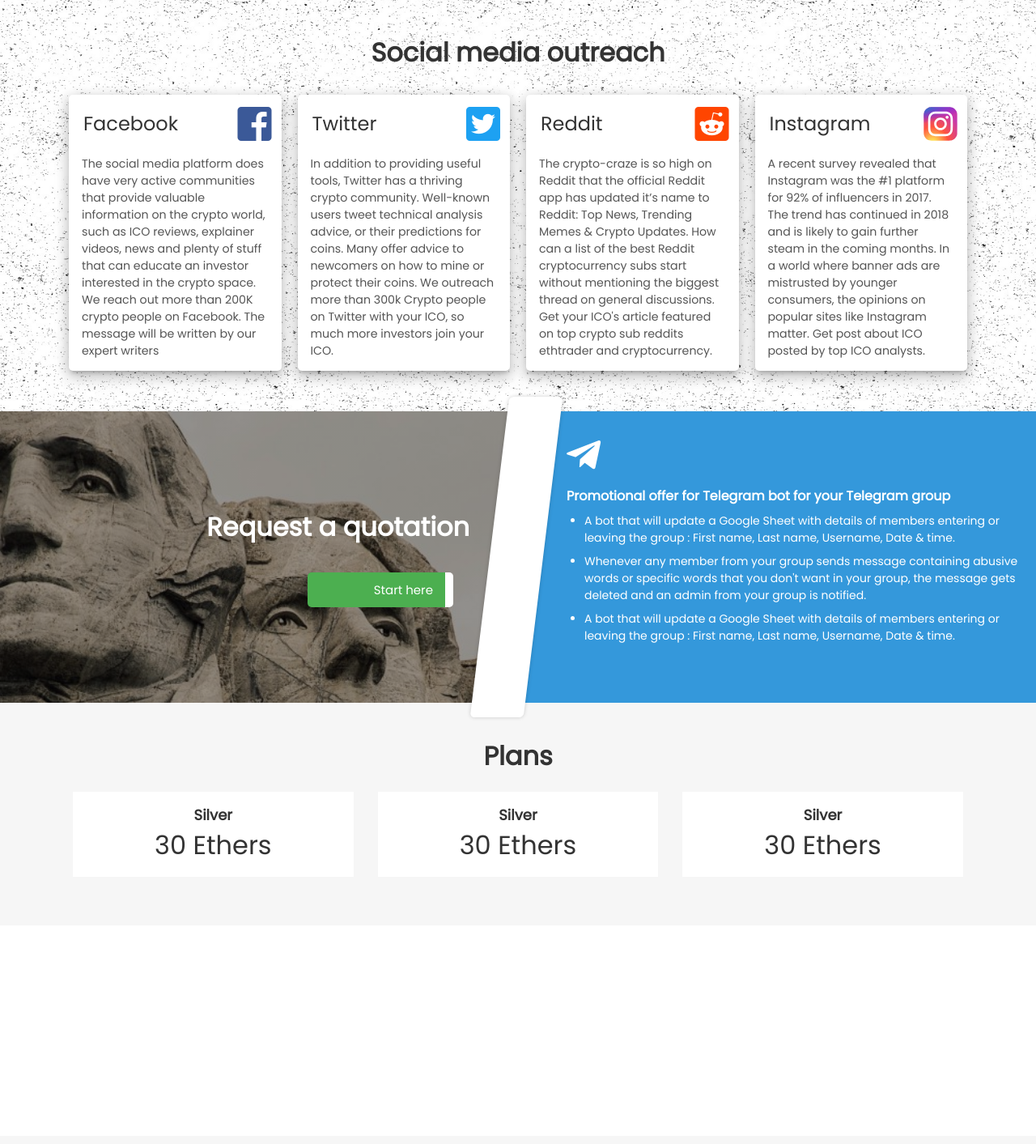
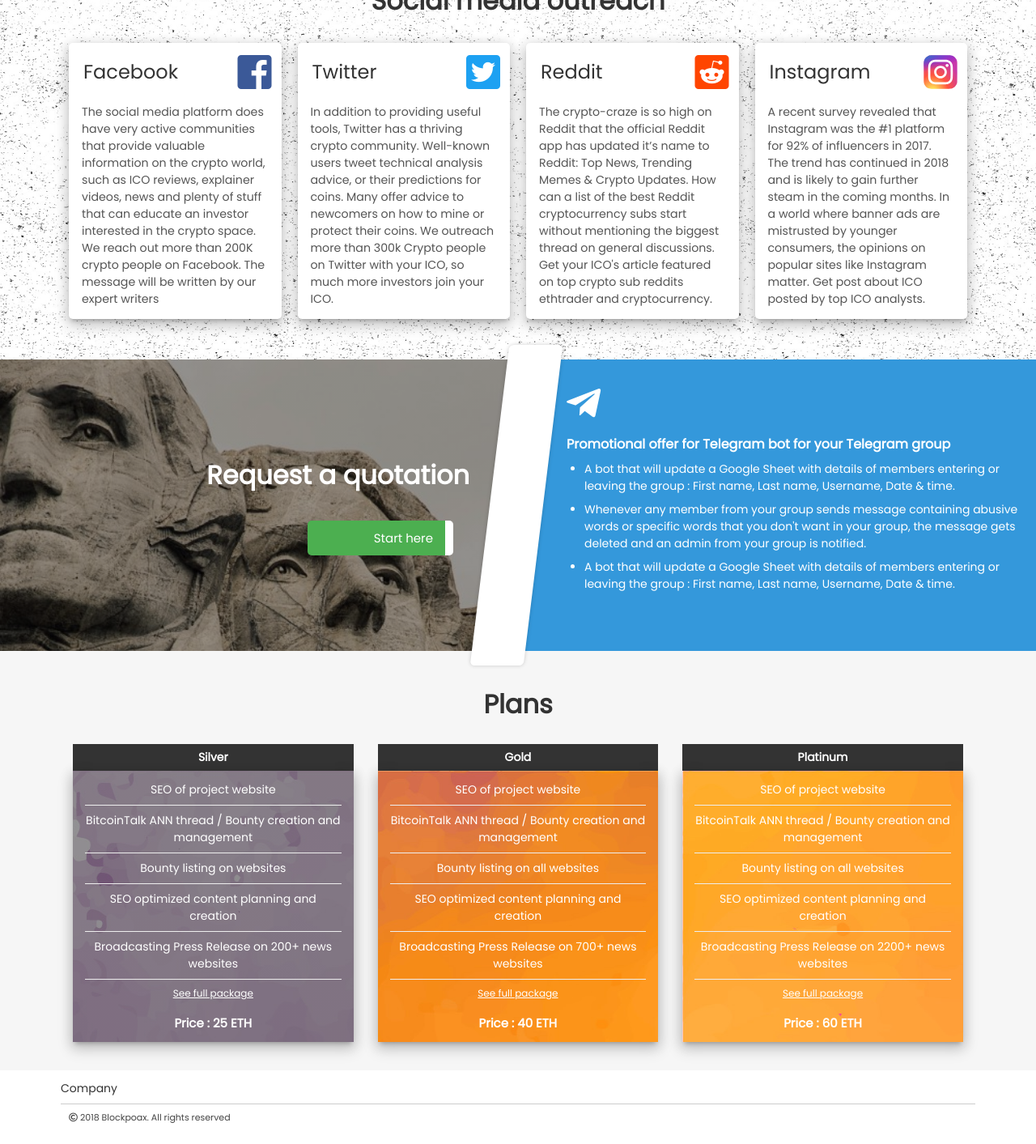
Before and after one commit to jatinlal1994/blockpoax, a Django app: template templates/public/pages/home.html in a window 1280 px wide. Shown: the part 2022-3435 px from the top of the page at 81% size. Before the commit the page ends 3078 px from the top, so only its background shows below. Run offline with Django 3.2, Linux system fonts and the light colour scheme; the template is opened without the code that fills it, so the values that code supplies are empty; some libraries are stand-ins or nearby versions.

Commit message:
Pushing code

```diff
--- a/public/views.py
+++ b/public/views.py
@@ -2,6 +2,3 @@
 
 def home(request):
 	return render(request, 'public/pages/home.html', {})
-
-def day(request):
-	return render(request, 'public/pages/day.html', {})
--- a/raws/scss/public/_base.scss
+++ b/raws/scss/public/_base.scss
@@ -22,6 +22,11 @@
 #nav{
 	$border-width: 2px;
 	$transition-time: 500ms;
+	#logo{
+		img{height: 42px;margin: 3px 0;@include float-left;}
+		p{@include float-left;margin-left: 8px;font-weight: bold;line-height: 48px;font-size: 26px;}
+		&:after{clear: both;display: block;content: ""}
+	}
 	ul{
 		li{@include inline-block;line-height: 48px;margin: 0 4px;
 			p{padding: 7px 12px;display: inline;position: relative;color: #333;cursor: pointer;
@@ -114,10 +119,10 @@
 }
 
 #started-button{text-align: center;margin-top: 18px;
-	#start-request{padding: 8px 12px;background-color: $green;color: #fff;display: inline;cursor: pointer;}
+	#start-request{padding: 8px 12px;background-color: $green;color: #fff;@include inline-block;cursor: pointer;margin-bottom: 35px;}
 }
 
-#services{width: 100%;height: 330px;margin-top: 355px;background: linear-gradient(rgba(0,0,0,0.4), rgba(0,0,0,0.4)), url('/dist/images/wireframe.jpg');position: relative;@include background-size(cover);background-position: center;
+#services{width: 100%;margin-top: 355px;background: linear-gradient(rgba(0,0,0,0.4), rgba(0,0,0,0.4)), url('/dist/images/wireframe.jpg');position: relative;@include background-size(cover);background-position: center;
 	#testimonial{width: calc(100% - 30px);position: absolute;bottom: calc(100% - 40px);background: linear-gradient(rgba(0,0,0,0.2), rgba(0,0,0,0.2)), url('/dist/images/green.jpg');left: 15px;@include border-radius(5px);background-position: center;@include box-shadow(0 0 5px 0 rgba(0,0,0,0.18));@include border-radius(5px);
 		#testimonial-section-title{text-align: center;font-size: 32px;font-weight: bold;margin-top: 22px;color: #fff;}
 		#testimonial-container{width: calc(100% - 30px);max-width: 850px;margin: 6px auto 30px auto;
@@ -246,15 +251,30 @@
 }
 
 #plans{
-	#plans-section-title{text-align: center;font-size: 32px;font-weight: bold;margin-top: 42px;color: #333;margin-bottom: 20px;}
+	#plans-section-title{text-align: center;font-size: 32px;font-weight: bold;margin-top: 42px;color: #333;margin-bottom: 10px;}
 	#plans-row{
-		.plan-card{background-color: #fff;padding: 15px;}
-		.plan{width: 33.33%;@include float-left;text-align: center;padding: 0 15px;
-			.plan-title{font-size: 18px;font-weight: bold;}
+		.plan-card{padding: 15px;}
+		.plan{width: 33.33%;@include float-left;text-align: center;padding: 0 0px;
+			.plan-title{font-size: 14px;line-height: 33px;font-weight: bold;color: #fff;background-color: #333;
+			}
+		}
+		.plan-content{padding: 0 15px;background-color: #fff;background-size: cover;@include box-shadow(0 8px 17px 2px rgba(0,0,0,0.14), 0 3px 14px 2px rgba(0,0,0,0.12), 0 5px 5px -3px rgba(0,0,0,0.2));
+			&.silver{background: linear-gradient(rgba(0,0,0,0.4), rgba(0,0,0,0.4)), url('/dist/images/silver.jpg');}
+			&.gold{background: url('/dist/images/gold.jpg');}
+			&.platinum{background: url('/dist/images/platinum.jpg');}
 		}
 		&:after{clear: both;display: block;content: ""}
 	}
-	.plan-price{font-size: 32px;}
+	.plan-price{font-size: 15px;font-weight: bold;padding-bottom: 12px;color: #fff;}
+	ul{padding-top: 8px;}
+	li{margin: 5px 0;margin: 5px 0;border-bottom: 1px solid #eee;margin-bottom: 8px;padding-bottom: 8px;color: #fff;
+		&:last-child{border-bottom: none;}
+	}
+	.read-more{text-decoration: underline;color: #fff;font-size: 12px;cursor: pointer;}
 }
 
-#footer{width: 100%;height: 260px;background-color: #fff;margin-top: 60px;}
+.plan-modal{position: fixed;top: 0;left: 0;display: none;}
+
+#footer{width: 100%;background-color: #fff;margin-top: 20px;padding-top: 12px;padding-bottom: 12px;
+	#footer-copy{border-top: 1px solid #ccc;padding-top: 8px;margin-top: 8px;padding-bottom: 12px;padding-left: 10px;padding-right: 10px;p, i{font-size: 11px;color: #444}}
+}
--- a/socserv/urls.py
+++ b/socserv/urls.py
@@ -20,6 +20,5 @@
 
 urlpatterns = [
     path('admin/', admin.site.urls),
-    path('', public.day, name='day'),
-    path('demo', public.home, name='public'),
+    path('', public.home, name='public'),
 ]
--- a/templates/public/base.html
+++ b/templates/public/base.html
@@ -9,8 +9,8 @@
 		<meta name="theme-color" content="#4f3cbf" />
 		<meta name="keywords" content="{% block keywords %}{% endblock %}" />
 		<meta name="description" content="{% block description %}{% endblock %}" />
-		<link rel="shortcut icon" href="assets/favicon.png" />
-		<link rel="apple-touch-icon" href="assets/favicon.png" />
+		<link rel="shortcut icon" href="{% static 'images/logo.png' %}" />
+		<link rel="apple-touch-icon" href="{% static 'images/logo.png' %}" />
 		<link rel="stylesheet" href="{% static 'css/public.css' %}" />
 		<link rel="stylesheet" href="https://use.fontawesome.com/releases/v5.5.0/css/all.css">
 		<link href="https://fonts.googleapis.com/css?family=Poppins:300,400" rel="stylesheet">
@@ -19,7 +19,18 @@
 		<div id="content">
 			{% block content %}{% endblock %}
 		</div>
-		<div id="footer"></div>
+		<div id="footer">
+			<div class="container">
+				<div id="footer-row">
+					<div class="footer-col">
+						<p class="footer-col-title">Company</p>
+					</div>
+				</div>
+				<div id="footer-copy">
+					<p><i class="far fa-copyright"></i> 2018 Blockpoax. All rights reserved</p>
+				</div>
+			</div>
+		</div>
 		<script src="https://cdn.jsdelivr.net/npm/particles.js@2.0.0/particles.min.js"></script><script src="{% static 'scripts/public.js' %}"></script>
 	</body>
 </html>
--- a/templates/public/pages/home.html
+++ b/templates/public/pages/home.html
@@ -12,7 +12,10 @@
 			<div class="container">
 				<div class="mrow">
 					<div class="left">
-						<div id="logo"></div>
+						<div id="logo">
+							<img src="http://www.fastlaneus.com/blog/wp-content/uploads/2017/03/blockchain.png" alt="logo">
+							<p>Blockpoax</p>
+						</div>
 					</div>
 					<div class="right">
 						<ul>
@@ -292,26 +295,26 @@
 				<div class="request-row">
 					<div class="field">
 						<label for="project-name">Contact name</label>
-						<input autocomplete="off" autocorrect="off" autocapitalize="off" spellcheck="false" placeholder="Token name" id="project-name" type="text">
+						<input autocomplete="off" autocorrect="off" autocapitalize="off" spellcheck="false" placeholder="Full name" id="project-name" type="text">
 					</div>
 					<div class="field">
-						<label>Email ID</label>
+						<label>Contact Email</label>
 						<input autocomplete="off" autocorrect="off" autocapitalize="off" spellcheck="false" placeholder="Email ID" type="email">
 					</div>
 				</div>
 				<div class="request-row">
 					<div class="field">
 						<label>Telegram ID</label>
-						<input autocomplete="off" autocorrect="off" autocapitalize="off" spellcheck="false" placeholder="Telegram ID" type="text">
+						<input autocomplete="off" autocorrect="off" autocapitalize="off" spellcheck="false" placeholder="@username" type="text">
 					</div>
 					<div class="field">
 						<label>Exchanges listed</label>
-						<input autocomplete="off" autocorrect="off" autocapitalize="off" spellcheck="false" placeholder="Exchanges names" type="text">
+						<input autocomplete="off" autocorrect="off" autocapitalize="off" spellcheck="false" placeholder="Names of exchanges" type="text">
 					</div>
 				</div>
 				<div class="field">
 					<label>Description ( optional )</label>
-					<textarea placeholder="Please explain a little more about you..." autocomplete="off" autocorrect="off" spellcheck="false"></textarea>
+					<textarea placeholder="Please explain a little more about your project..." autocomplete="off" autocorrect="off" spellcheck="false"></textarea>
 				</div>
 				<div class="field">
 					<label>Services required</label>
@@ -404,18 +407,95 @@
 	<p id="plans-section-title">Plans</p>
 	<div class="container">
 		<div class="mrow" id="plans-row">
-			{% for i in 'abc' %}
 			<div class="plan">
 				<div class="plan-card">
-					<p class="plan-title">Silver</p>
-					<ul>
-						<li></li>
-					</ul>
-					<p class="plan-price">30 Ethers</p>
+					<p class="plan-title silver">Silver</p>
+					<div class="plan-content silver">
+						<ul>
+							<li>SEO of project website</li>
+							<li>BitcoinTalk ANN thread / Bounty creation and management</li>
+							<li>Bounty listing on websites</li>
+							<li>SEO optimized content planning and creation</li>
+							<li>Broadcasting Press Release on 200+ news websites</li>
+							<li>
+								<p class="read-more">See full package</p>
+							</li>
+						</ul>
+						<p class="plan-price"><span>Price :</span> 25 ETH</p>
+					</div>
 				</div>
 			</div>
-			{% endfor %}
+			<div class="plan">
+				<div class="plan-card">
+					<p class="plan-title gold">Gold</p>
+					<div class="plan-content gold">
+						<ul>
+							<li>SEO of project website</li>
+							<li>BitcoinTalk ANN thread / Bounty creation and management</li>
+							<li>Bounty listing on all websites</li>
+							<li>SEO optimized content planning and creation</li>
+							<li>Broadcasting Press Release on 700+ news websites</li>
+							<li>
+								<p class="read-more">See full package</p>
+							</li>
+						</ul>
+						<p class="plan-price"><span>Price :</span> 40 ETH</p>
+					</div>
+				</div>
+			</div>
+			<div class="plan">
+				<div class="plan-card">
+					<p class="plan-title platinum">Platinum</p>
+					<div class="plan-content platinum">
+						<ul>
+							<li>SEO of project website</li>
+							<li>BitcoinTalk ANN thread / Bounty creation and management</li>
+							<li>Bounty listing on all websites</li>
+							<li>SEO optimized content planning and creation</li>
+							<li>Broadcasting Press Release on 2200+ news websites</li>
+							<li>
+								<p class="read-more">See full package</p>
+							</li>
+						</ul>
+						<p class="plan-price"><span>Price :</span> 60 ETH</p>
+					</div>
+				</div>
+			</div>
 		</div>
 	</div>
 </div>
+
+<div class="plan-modal">
+	<div class="plan-vertical">
+		<div class="plan-container">
+			<div class="plan-modal-header">
+				<p>Silver</p>
+			</div>
+			<div class="plan-modal-features">
+				<ul>
+					<li>SEO of project website</li>
+					<li>BitcoinTalk ANN thread / Bounty creation and management</li>
+					<li>Bounty listing on all websites</li>
+					<li>SEO optimized content planning and creation</li>
+					<li>Broadcasting Press Release on 200+ news websites</li>
+					<li>Publication on 5+ Cryptocurrency news websites</li>
+					<li>Total PR outreach of more than 1 million</li>
+					<li>Reddit trending in Crypto sub-reddits</li>
+					<li>Twitter engagement with 3k followers and outreach of 150k</li>
+					<li>Facebook traction 3k followers and 150k outreach</li>
+					<li>Youtube engagement with 20k+ views</li>
+					<li>Telegram community buildup (6k+ members)</li>
+					<li>Total social media reach of 1.5M+</li>
+					<li>Social channels management ( 3+ posts per day)</li>
+					<li>3 ICO reviews</li>
+					<li>1 Expert ICO review</li>
+					<li>Google ads setup with targetted keywords</li>
+					<li>Promotion in crypto Facebook, Twitter and Telgram groups and channels</li>
+				</ul>
+			</div>
+			<div class="plan-modal-footer"></div>
+		</div>
+	</div>
+</div>
+
 {% endblock %}
```
Also changed, not shown: dist/css/public.css, dist/images/gold.jpg (added), dist/images/logo.png (added), dist/images/plans-background.jpg (added), dist/images/platinum.jpg (added), dist/images/silver.jpg (added), 4 other files.
